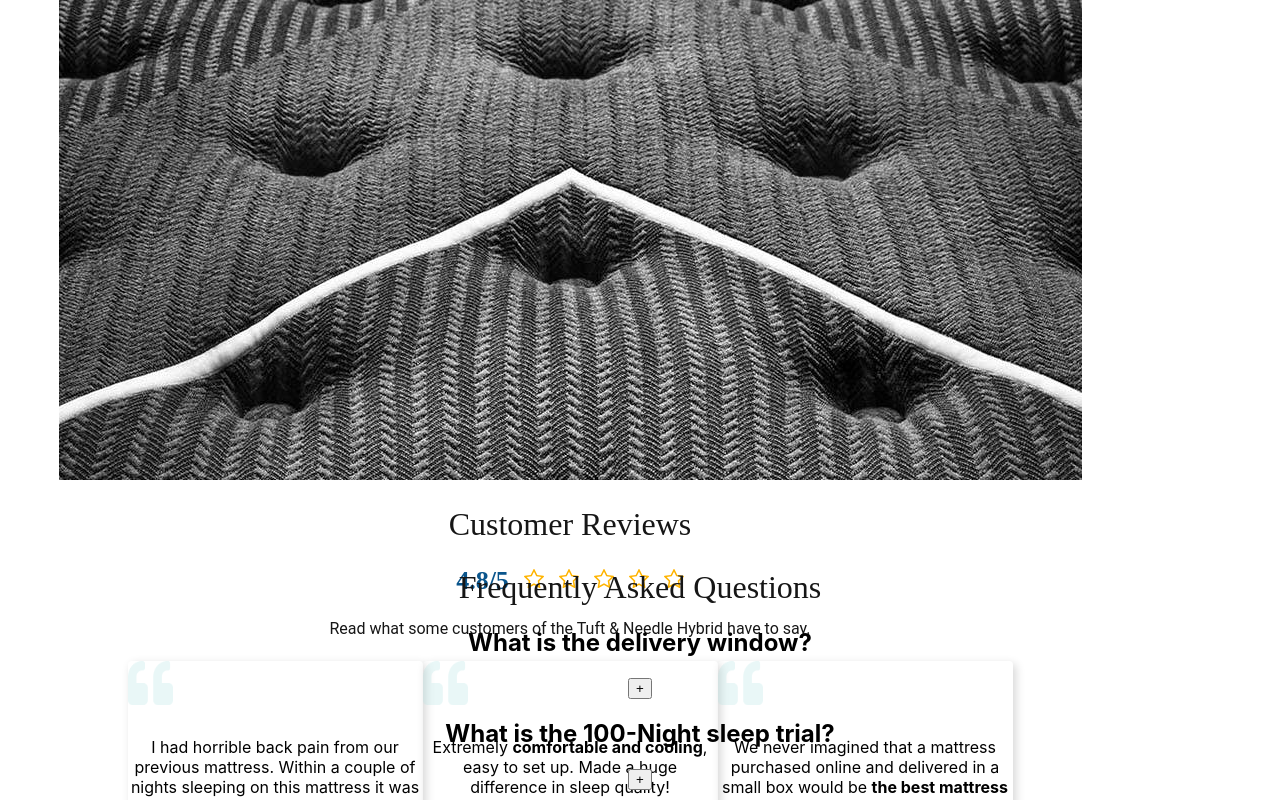
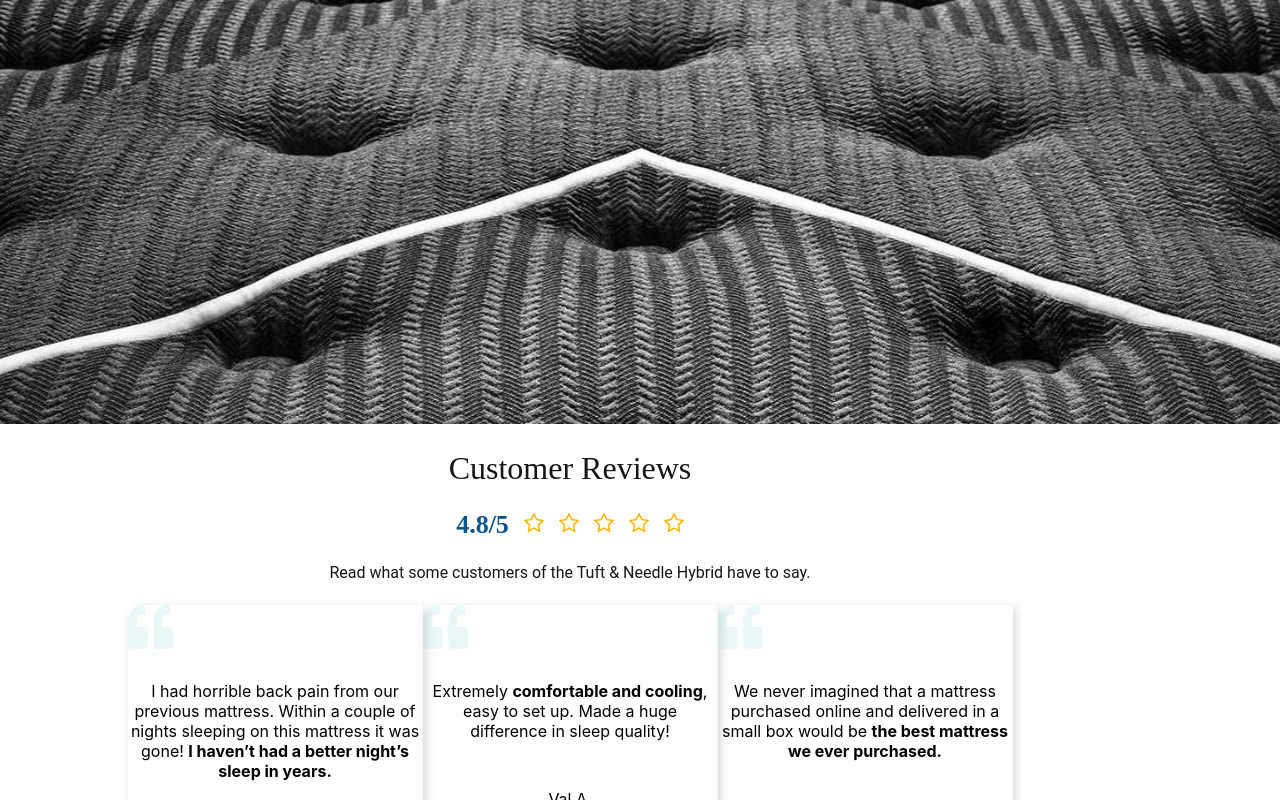
Before and after one commit to oliverfeher/takehome, a React (Create React App) app: page / in a window 1280 px wide. Shown: the top 800 px of the page. Built offline with nearby package versions, Linux system fonts and the light colour scheme.

Commit message:
added customer reviews hero image and some styling

```diff
--- a/src/Components/CustomerReviews/CustomerReviews.jsx
+++ b/src/Components/CustomerReviews/CustomerReviews.jsx
@@ -9,12 +9,11 @@ import emptyStar from '../../Assets/icons/empty-star-yellow.svg';
 // import ratingStar from '../../Assets/icons/rating-star-yellow.svg';
 
 const CustomerReviews = () => {
+    return (
+        <div>
+            <img className="hero-image" src={heroImage} alt="grey mattress" />
 
-
-
-    return (
             <div className="customer-review-frame">
-            <img src={heroImage} alt="grey mattress" />
                 <h1>Customer Reviews</h1>
 
                 <h2 className="rating">{customerReviewsData.maScore}/5
@@ -35,6 +34,7 @@ const CustomerReviews = () => {
                     </div>
                 )}
             </div>
+        </div>
     )
 }
 
--- a/src/Components/CustomerReviews/customer-reviews.css
+++ b/src/Components/CustomerReviews/customer-reviews.css
@@ -1,4 +1,11 @@
-
+.hero-image {
+    top: 2813px;
+    left: -1.2830810546875px;
+    width: 1281px;
+    height: 424px;
+    transform: matrix(1, 0, 0, 1, 0, 0);
+    opacity: 1;
+}
 .customer-review-frame {
     top: 2953px;
     left: 63px;
@@ -18,7 +25,6 @@ h1 {
     /* letter-spacing: 0px; */
     /* color: #161616; */
     opacity: 1;
-
 }
 h4 {
     font: var(--unnamed-font-style-normal) normal var(--unnamed-font-weight-normal) var(--unnamed-font-size-16)/var(--unnamed-line-spacing-22) var(--unnamed-font-family-roboto);
```
Lines whose indentation alone changed are shown as unchanged.
